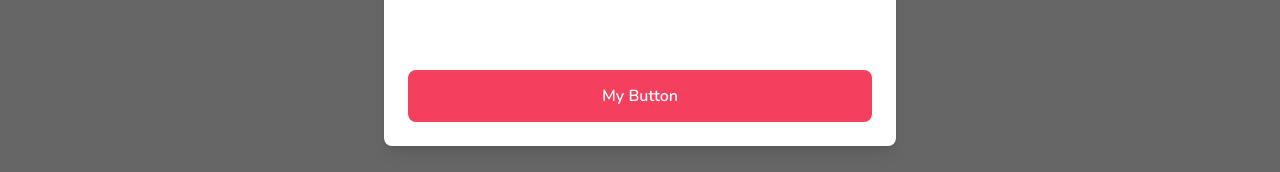
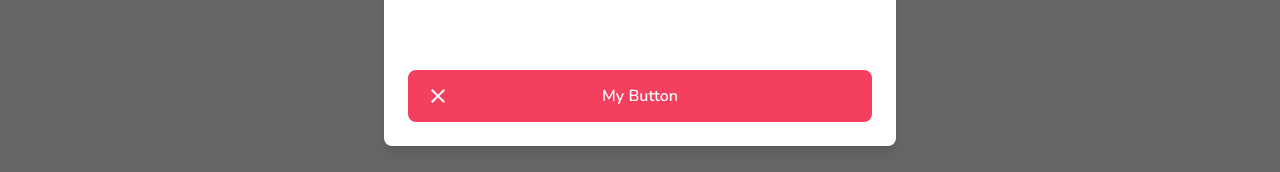
Before and after one commit to IT21239298/Airbnb--Next.Js-, a Next.js app in the folder airbnb/: page / in a window 1280 px wide. Shown: the part 353-525 px from the top of the page. Built offline with nearby package versions, Linux system fonts and the light colour scheme.

Commit message:
use client

```diff
--- a/airbnb/app/components/Button.tsx
+++ b/airbnb/app/components/Button.tsx
@@ -1,3 +1,5 @@
+"use client";
+
 import { IconType } from "react-icons/lib";
 
 interface ButtonProps {
@@ -19,6 +21,8 @@ const Button: React.FC<ButtonProps> = ({
 }) => {
   return (
     <button
+      onClick={onClick}
+      disabled={disabled}
       className={`
   relative
   disabled:opacity-70
--- a/airbnb/app/components/modals/Modal.tsx
+++ b/airbnb/app/components/modals/Modal.tsx
@@ -87,7 +87,7 @@ const Modal: React.FC<ModalProps> = ({
               {/* footer*/}
               <div className="flex flex-col gap-2 p-6">
                 <div className="flex flex-row items-center gap-4 w-full">
-                  <Button label="My Button" />
+                  <Button icon={IoMdClose} label="My Button" />
                 </div>
               </div>
             </div>
```
